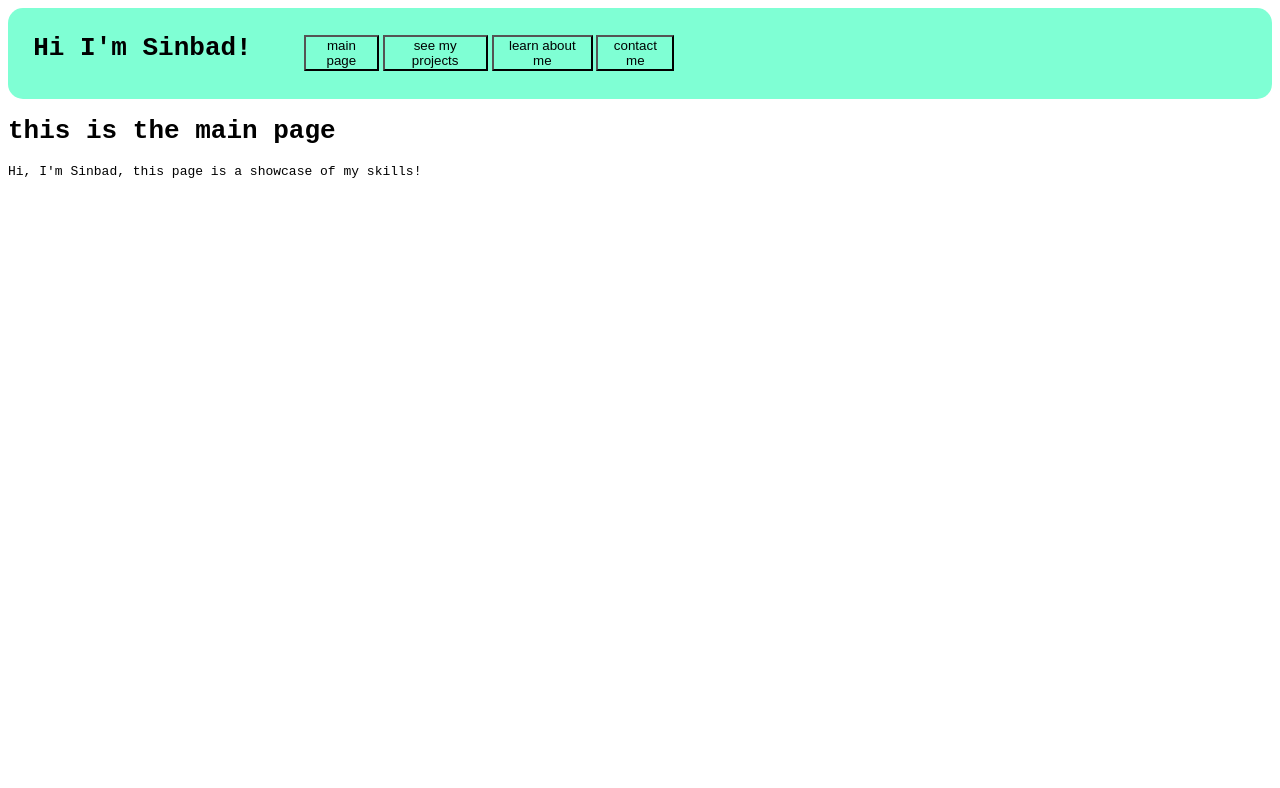
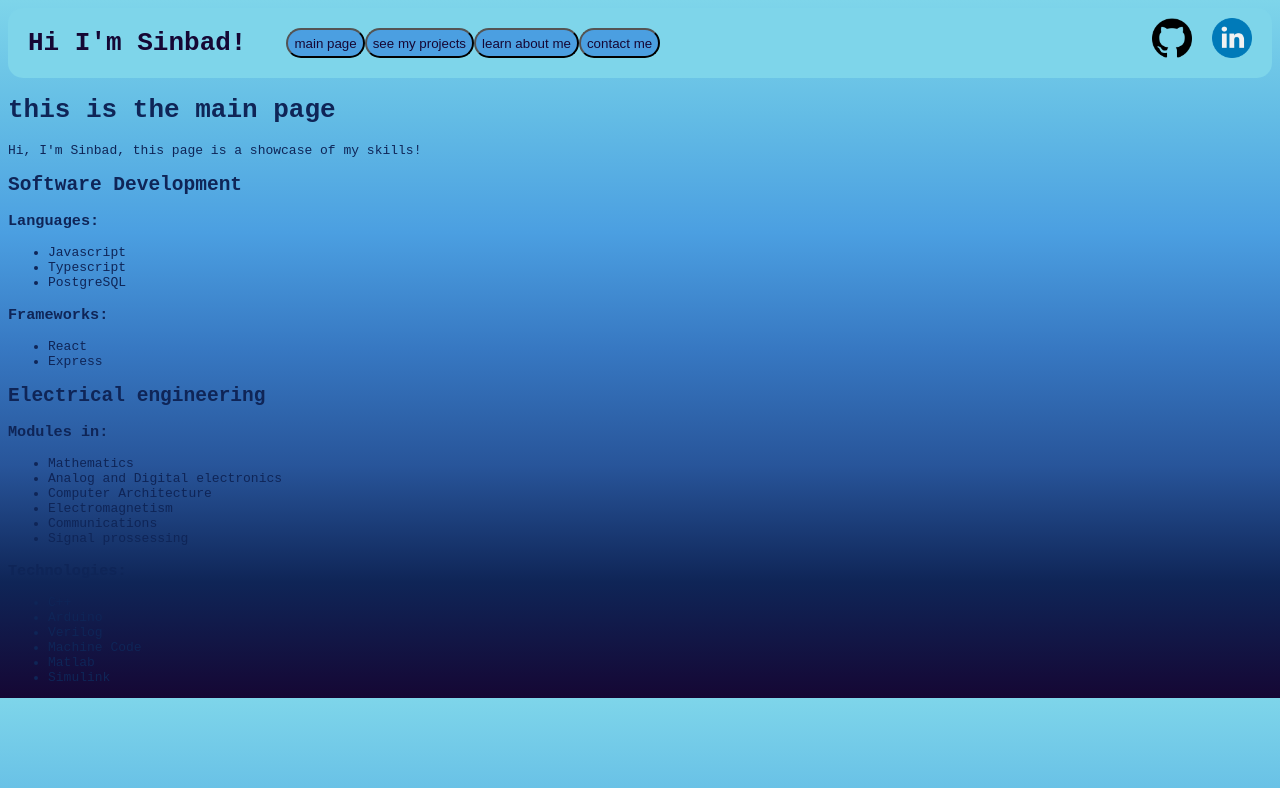
Before and after one commit to syndercres/sinbad-portfolio-site, a React (Create React App) app: page / in a window 1280 px wide. Shown: the top 788 px of the page. Built offline with nearby package versions, Linux system fonts and the light colour scheme.

Commit message:
nav bar functionality

```diff
--- a/src/App.css
+++ b/src/App.css
@@ -1,3 +1,5 @@
 body{
     font-family: monospace;
+    background-image: linear-gradient( #7ED5EA, #63BCE5, #4B9FE1,#3778C2,#28559A,#0F2557,#150734);
+    color: #0F2557;
 }
--- a/src/component-styles/NavBar.css
+++ b/src/component-styles/NavBar.css
@@ -1,23 +1,33 @@
 .nav-body{
     display: flex;
-    background-color: aquamarine;
+    background-color: #7ED5EA;
     border-radius: 15px;
 }
 
 .title{
+    color: #150734;
 
-
-    margin: 2%;
+    margin: 20px
 }
 
 .nav-buttons{
 
     display: flex;
-    margin: 2%;
+    margin: 20px;
 
 }
 
 button{
-    background-color: aquamarine;
-    margin: 2%;
+    background-color: #4B9FE1;
+    color: #150734;
+    height: 30px;
+    border-radius: 15px;
 }
+.icon-img{
+    height: 40px;
+    margin: 10px;
+}
+.nav-icons{
+    margin-left: auto;
+    margin-right: 10px;
+}
--- a/src/component-styles/ProjectsPage.css
+++ b/src/component-styles/ProjectsPage.css
@@ -1,30 +1,20 @@
 .project-item{
-    background-color:#41B3A3;
+    background-color:#4B9FE1;
     border-radius: 15px;
-    padding:2%;
+    padding:4%;
     display: flex;
+    box-shadow: -5px -5px 10px rgba(126, 213, 234, 0.8),
+    5px 5px 10px rgba(0, 0, 0, 0.25);
 }
 
 .project-container{
     display: grid;
-    grid-template-columns: 1fr;
-    column-gap: 20px;
-    row-gap: 20px;
+    grid-template-columns: 1fr 1fr;
+    column-gap: 40px;
+    row-gap: 40px;
 }
 
-.images{
-    background-color: aliceblue;
-}
-.image-1{
-    height: 60px;
 
-}
-.image-2{
-    height: 60px;
-}
-.image-3{
-    height: 60px;
-}
 
 .info-button{
     float: right;
--- a/src/components/MainPage.tsx
+++ b/src/components/MainPage.tsx
@@ -4,8 +4,43 @@ export default function MainPage():JSX.Element{
     return(
         <div>
         <h1>this is the main page</h1>
-        <div>
+        <div className="main-page-content">
             <p>Hi, I'm Sinbad, this page is a showcase of my skills!</p>
+            <div className="software-section">
+                <h2>Software Development</h2>
+                <h3>Languages:</h3>
+                <ul>
+                    <li>Javascript</li>
+                    <li>Typescript</li>
+                    <li>PostgreSQL</li>
+                </ul>
+                <h3>Frameworks:</h3>
+                <ul>
+                    <li>React</li>
+                    <li>Express</li>
+                </ul>
+            </div>
+            <div className="EEE-section">
+                <h2>Electrical engineering</h2>
+                <h3>Modules in:</h3>
+                <ul>
+                    <li>Mathematics</li>
+                    <li>Analog and Digital electronics</li>
+                    <li>Computer Architecture</li>
+                    <li>Electromagnetism</li>
+                    <li>Communications</li>
+                    <li>Signal prossessing</li>
+                </ul>
+                <h3>Technologies:</h3>
+                <ul>
+                    <li>C++</li>
+                    <li>Arduino</li>
+                    <li>Verilog</li>
+                    <li>Machine Code</li>
+                    <li>Matlab</li>
+                    <li>Simulink</li>
+                </ul>
+            </div>
         </div>
         </div>
     )
--- a/src/components/NavBar.tsx
+++ b/src/components/NavBar.tsx
@@ -1,5 +1,7 @@
 
 import { NavLink } from "react-router-dom"
+import githubIcon from "../images/github-icon.png"
+import linkedinIcon from "../images/linkedin-icon.png"
 import "../component-styles/NavBar.css"
 
 export default function NavBar (): JSX.Element {
@@ -13,6 +15,10 @@ export default function NavBar (): JSX.Element {
                 <NavLink to="/about-me"><button> learn about me </button></NavLink>
                 <NavLink to="/contact-me"><button> contact me</button></NavLink>
             </div>
+            <div className="nav-icons">
+                <a href="https://github.com/syndercres"><img className="icon-img" src={githubIcon} alt="github icon" /></a>
+                <a href="https://www.linkedin.com/in/syndercombe-creswell/"><img className="icon-img" src={linkedinIcon} alt="linkedin icon" /> </a>
+            </div>
         </div>
     )
 }
```
Also changed, not shown: src/images/github-icon.png (added), src/images/linkedin-icon.png (added).
